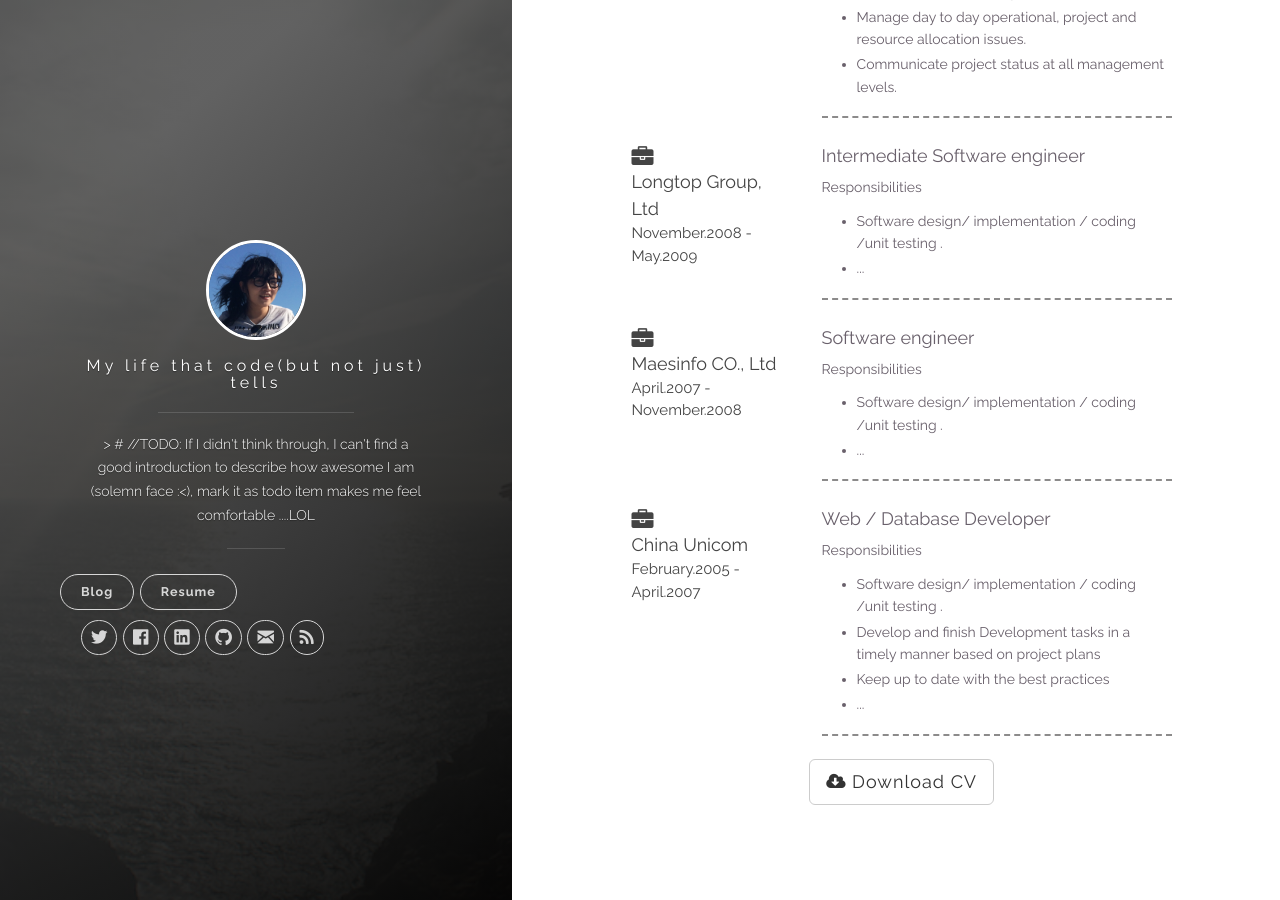
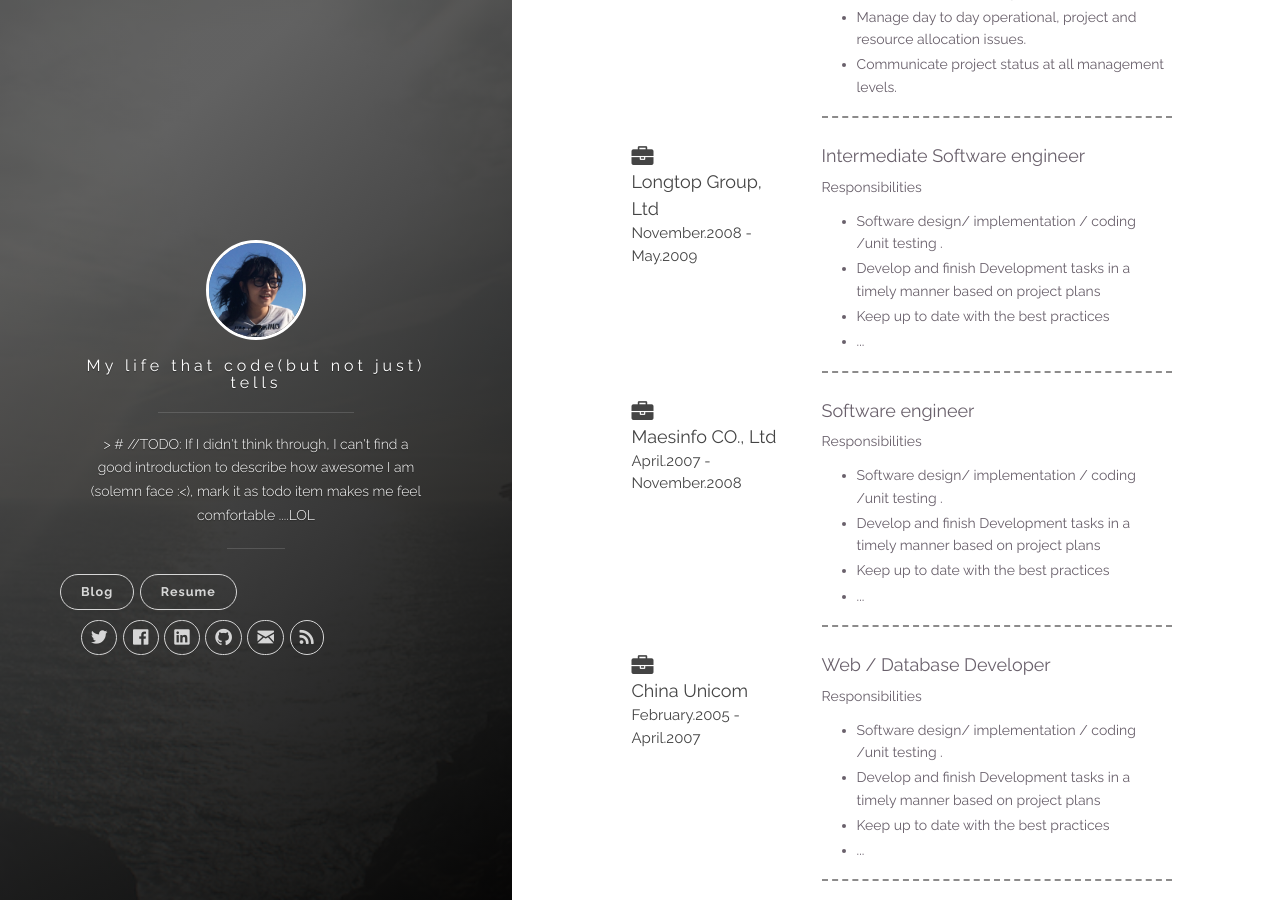
Before and after one commit to carmen0208/carmen0208.github.io, a Jekyll site: the page built from resume.html, in a window 1280 px wide and 900 px high, scrolled down 4025 px. Built offline with Jekyll 4.4.1, drawn with Linux system fonts in a browser that asks for light colours; nearby versions of some CDN libraries.

Commit message:
again, I'm bad

```diff
--- a/resume.html
+++ b/resume.html
@@ -272,6 +272,8 @@
             <p>Responsibilities</p>
             <ul>
               <li>	Software design/ implementation / coding /unit testing . </li>
+              <li>	Develop and finish Development tasks in a timely manner based on project plans</li>
+              <li>	Keep up to date with the best practices</li>
               <li>	...</li>
             </ul>
             <hr class="hidden-xs">
@@ -298,6 +300,8 @@
             <p>Responsibilities</p>
             <ul>
               <li>	Software design/ implementation / coding /unit testing . </li>
+              <li>	Develop and finish Development tasks in a timely manner based on project plans</li>
+              <li>	Keep up to date with the best practices</li>
               <li>	...</li>
             </ul>
             <hr class="hidden-xs">
--- a/resume0.html
+++ b/resume0.html
@@ -517,6 +517,8 @@
             <p>Responsibilities</p>
             <ul>
               <li>	Software design/ implementation / coding /unit testing . </li>
+              <li>	Develop and finish Development tasks in a timely manner based on project plans</li>
+              <li>	Keep up to date with the best practices</li>
               <li>	...</li>
             </ul>
             <hr class="hidden-xs">
```
